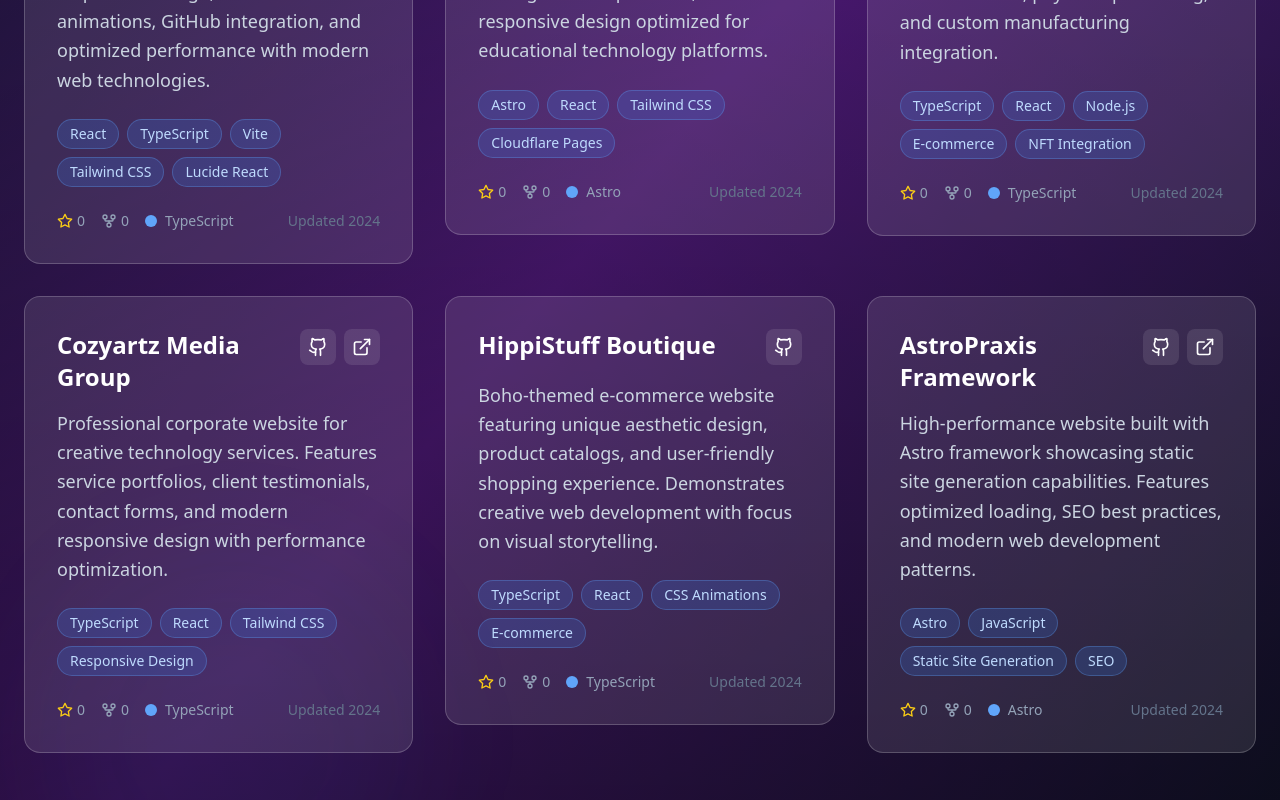
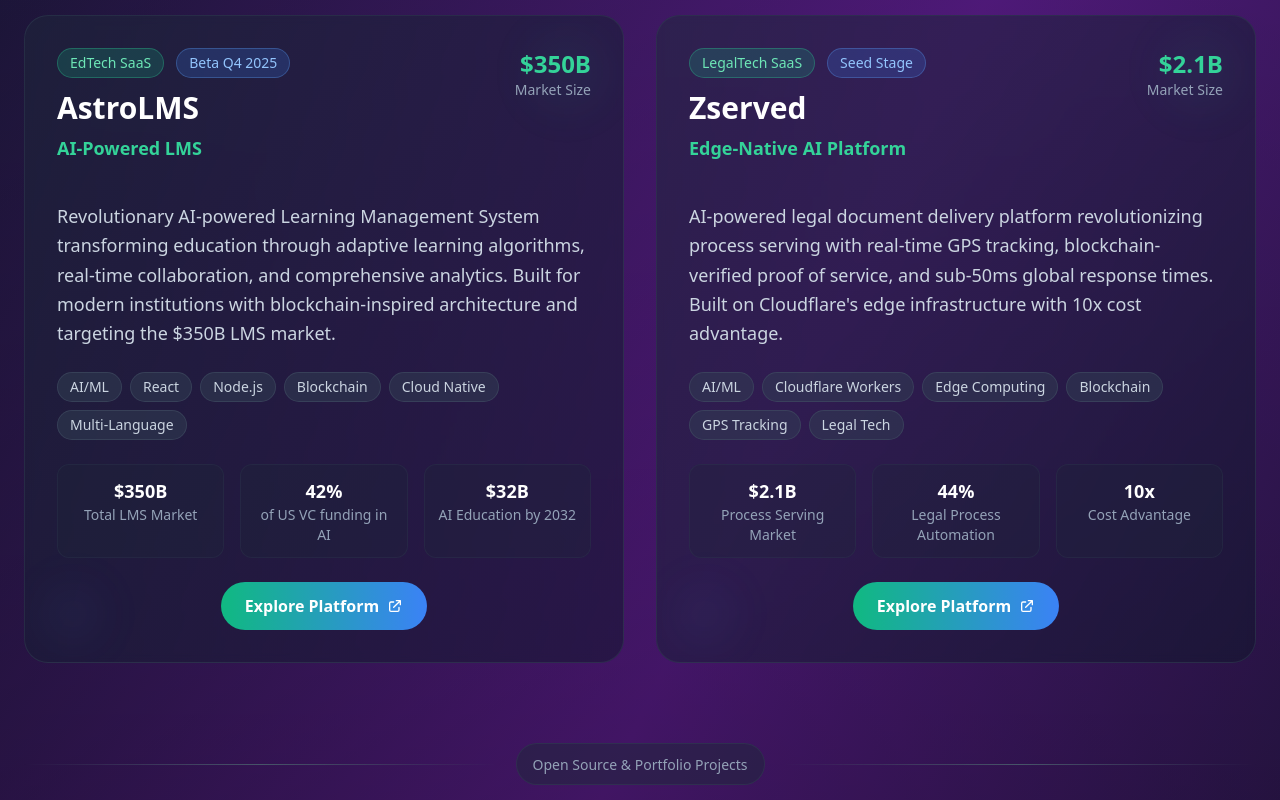
Before and after one commit to cozyartz/folio, a React (Vite) app: page / in a window 1280 px wide. Shown: the part 2920-3720 px from the top of the page. Built offline with nearby package versions, Linux system fonts and the light colour scheme.

Commit message:
Update ProjectsSection and dependencies
🤖 Generated with [Claude Code](https://claude.ai/code)

Co-Authored-By: Claude <noreply@anthropic.com>

```diff
--- a/src/components/ProjectsSection.tsx
+++ b/src/components/ProjectsSection.tsx
@@ -2,6 +2,39 @@ import React from 'react';
 import ProjectCard from './ProjectCard';
 
 const ProjectsSection: React.FC = () => {
+  const saasProjects = [
+    {
+      title: "AstroLMS",
+      description: "Revolutionary AI-powered Learning Management System transforming education through adaptive learning algorithms, real-time collaboration, and comprehensive analytics. Built for modern institutions with blockchain-inspired architecture and targeting the $350B LMS market.",
+      technologies: ["AI/ML", "React", "Node.js", "Blockchain", "Cloud Native", "Multi-Language"],
+      url: "https://astrolms.com",
+      marketSize: "$350B",
+      stage: "Beta Q4 2025",
+      category: "EdTech SaaS",
+      highlight: "AI-Powered LMS",
+      stats: {
+        market: "$350B Total LMS Market",
+        growth: "42% of US VC funding in AI",
+        target: "$32B AI Education by 2032"
+      }
+    },
+    {
+      title: "Zserved",
+      description: "AI-powered legal document delivery platform revolutionizing process serving with real-time GPS tracking, blockchain-verified proof of service, and sub-50ms global response times. Built on Cloudflare's edge infrastructure with 10x cost advantage.",
+      technologies: ["AI/ML", "Cloudflare Workers", "Edge Computing", "Blockchain", "GPS Tracking", "Legal Tech"],
+      url: "https://zserved.com",
+      marketSize: "$2.1B",
+      stage: "Seed Stage",
+      category: "LegalTech SaaS",
+      highlight: "Edge-Native AI Platform",
+      stats: {
+        market: "$2.1B Process Serving Market",
+        automation: "44% Legal Process Automation",
+        advantage: "10x Cost Advantage"
+      }
+    }
+  ];
+
   const projects = [
     {
       title: "Modern Portfolio Website",
@@ -92,6 +125,116 @@ const ProjectsSection: React.FC = () => {
           </p>
         </div>
 
+        {/* SaaS Ventures Section */}
+        <div className="mb-20">
+          <div className="text-center mb-12">
+            <div className="inline-flex items-center gap-2 bg-gradient-to-r from-emerald-500/20 to-blue-500/20 backdrop-blur-sm border border-emerald-400/30 rounded-full px-6 py-3 mb-6">
+              <div className="w-3 h-3 bg-emerald-400 rounded-full animate-pulse"></div>
+              <span className="text-emerald-300 font-semibold text-lg">SaaS Ventures</span>
+            </div>
+            <h3 className="text-3xl md:text-4xl font-bold text-white mb-4">
+              Building the Future of
+              <span className="bg-gradient-to-r from-emerald-400 to-blue-400 bg-clip-text text-transparent"> SaaS</span>
+            </h3>
+            <p className="text-lg text-slate-400 max-w-2xl mx-auto">
+              Transforming industries through AI-powered platforms and edge-native solutions
+            </p>
+          </div>
+
+          <div className="grid grid-cols-1 lg:grid-cols-2 gap-8 mb-16">
+            {saasProjects.map((project, index) => (
+              <div
+                key={index}
+                className="group relative bg-gradient-to-br from-slate-800/50 to-slate-900/50 backdrop-blur-sm border border-slate-700/50 rounded-3xl overflow-hidden hover:border-emerald-400/50 transition-all duration-500 hover:transform hover:scale-[1.02] hover:shadow-2xl hover:shadow-emerald-500/20"
+              >
+                {/* Animated background gradient */}
+                <div className="absolute inset-0 bg-gradient-to-br from-emerald-500/5 via-blue-500/5 to-purple-500/5 opacity-0 group-hover:opacity-100 transition-opacity duration-500" />
+
+                {/* Floating orbs */}
+                <div className="absolute top-4 right-4 w-20 h-20 bg-emerald-400/10 rounded-full blur-xl animate-pulse" />
+                <div className="absolute bottom-4 left-4 w-16 h-16 bg-blue-400/10 rounded-full blur-xl animate-pulse delay-1000" />
+
+                <div className="relative p-8">
+                  {/* Header with category badge */}
+                  <div className="flex items-start justify-between mb-6">
+                    <div>
+                      <div className="flex items-center gap-3 mb-3">
+                        <span className="px-3 py-1 bg-emerald-500/20 text-emerald-300 rounded-full text-sm font-medium border border-emerald-400/30">
+                          {project.category}
+                        </span>
+                        <span className="px-3 py-1 bg-blue-500/20 text-blue-300 rounded-full text-sm font-medium border border-blue-400/30">
+                          {project.stage}
+                        </span>
+                      </div>
+                      <h4 className="text-3xl font-bold text-white mb-2 group-hover:text-emerald-300 transition-colors duration-300">
+                        {project.title}
+                      </h4>
+                      <p className="text-emerald-400 font-semibold text-lg mb-4">
+                        {project.highlight}
+                      </p>
+                    </div>
+                    <div className="text-right">
+                      <div className="text-2xl font-bold text-emerald-400">{project.marketSize}</div>
+                      <div className="text-sm text-slate-400">Market Size</div>
+                    </div>
+                  </div>
+
+                  {/* Description */}
+                  <p className="text-slate-300 text-lg leading-relaxed mb-6 group-hover:text-slate-200 transition-colors duration-300">
+                    {project.description}
+                  </p>
+
+                  {/* Technologies */}
+                  <div className="flex flex-wrap gap-2 mb-6">
+                    {project.technologies.map((tech, techIndex) => (
+                      <span
+                        key={techIndex}
+                        className="px-3 py-1 bg-slate-700/50 text-slate-300 rounded-full text-sm font-medium border border-slate-600/50 group-hover:bg-slate-600/50 group-hover:border-slate-500/50 transition-all duration-300"
+                      >
+                        {tech}
+                      </span>
+                    ))}
+                  </div>
+
+                  {/* Stats */}
+                  <div className="grid grid-cols-1 md:grid-cols-3 gap-4 mb-6">
+                    {Object.entries(project.stats).map(([key, value], statIndex) => (
+                      <div key={statIndex} className="text-center p-3 bg-slate-800/30 rounded-xl border border-slate-700/30">
+                        <div className="text-lg font-bold text-white">{value.split(' ')[0]}</div>
+                        <div className="text-sm text-slate-400">{value.split(' ').slice(1).join(' ')}</div>
+                      </div>
+                    ))}
+                  </div>
+
+                  {/* CTA */}
+                  <div className="flex justify-center">
+                    <a
+                      href={project.url}
+                      target="_blank"
+                      rel="noopener noreferrer"
+                      className="group/btn inline-flex items-center gap-2 px-6 py-3 bg-gradient-to-r from-emerald-500 to-blue-500 hover:from-emerald-600 hover:to-blue-600 rounded-full text-white font-semibold transition-all duration-300 hover:transform hover:scale-105 hover:shadow-lg"
+                    >
+                      Explore Platform
+                      <svg className="w-4 h-4 group-hover/btn:translate-x-1 transition-transform duration-300" fill="none" stroke="currentColor" viewBox="0 0 24 24">
+                        <path strokeLinecap="round" strokeLinejoin="round" strokeWidth={2} d="M10 6H6a2 2 0 00-2 2v10a2 2 0 002 2h10a2 2 0 002-2v-4M14 4h6m0 0v6m0-6L10 14" />
+                      </svg>
+                    </a>
+                  </div>
+                </div>
+              </div>
+            ))}
+          </div>
+        </div>
+
+        {/* Divider */}
+        <div className="flex items-center gap-4 mb-16">
+          <div className="flex-1 h-px bg-gradient-to-r from-transparent via-slate-600 to-transparent"></div>
+          <div className="px-4 py-2 bg-slate-800/50 rounded-full border border-slate-700/50">
+            <span className="text-slate-400 text-sm font-medium">Open Source & Portfolio Projects</span>
+          </div>
+          <div className="flex-1 h-px bg-gradient-to-r from-transparent via-slate-600 to-transparent"></div>
+        </div>
+
         <div className="grid grid-cols-1 md:grid-cols-2 xl:grid-cols-3 gap-8">
           {projects.map((project, index) => (
             <div
```
Also changed, not shown: 1 other file (tests, documents, lock files or other folders).
